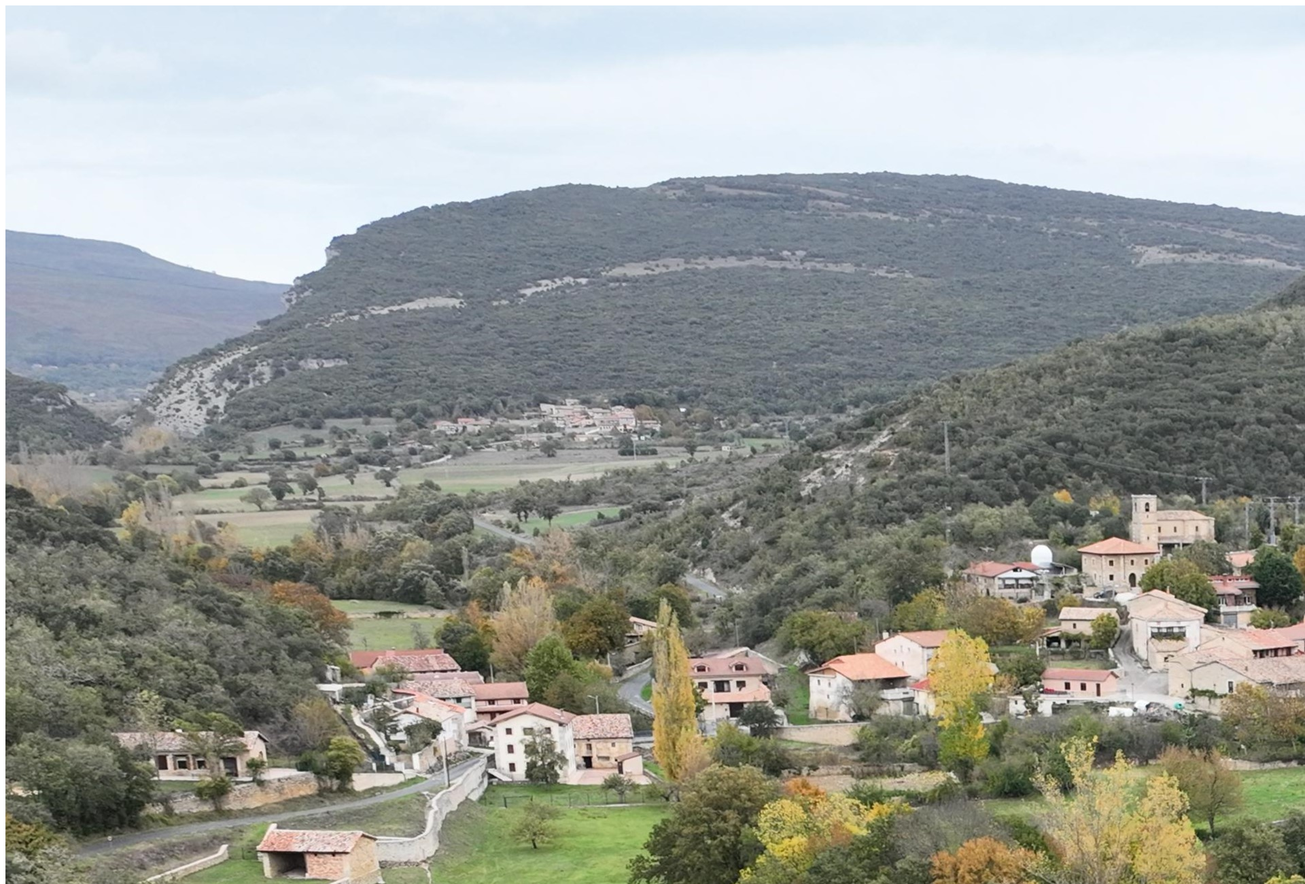
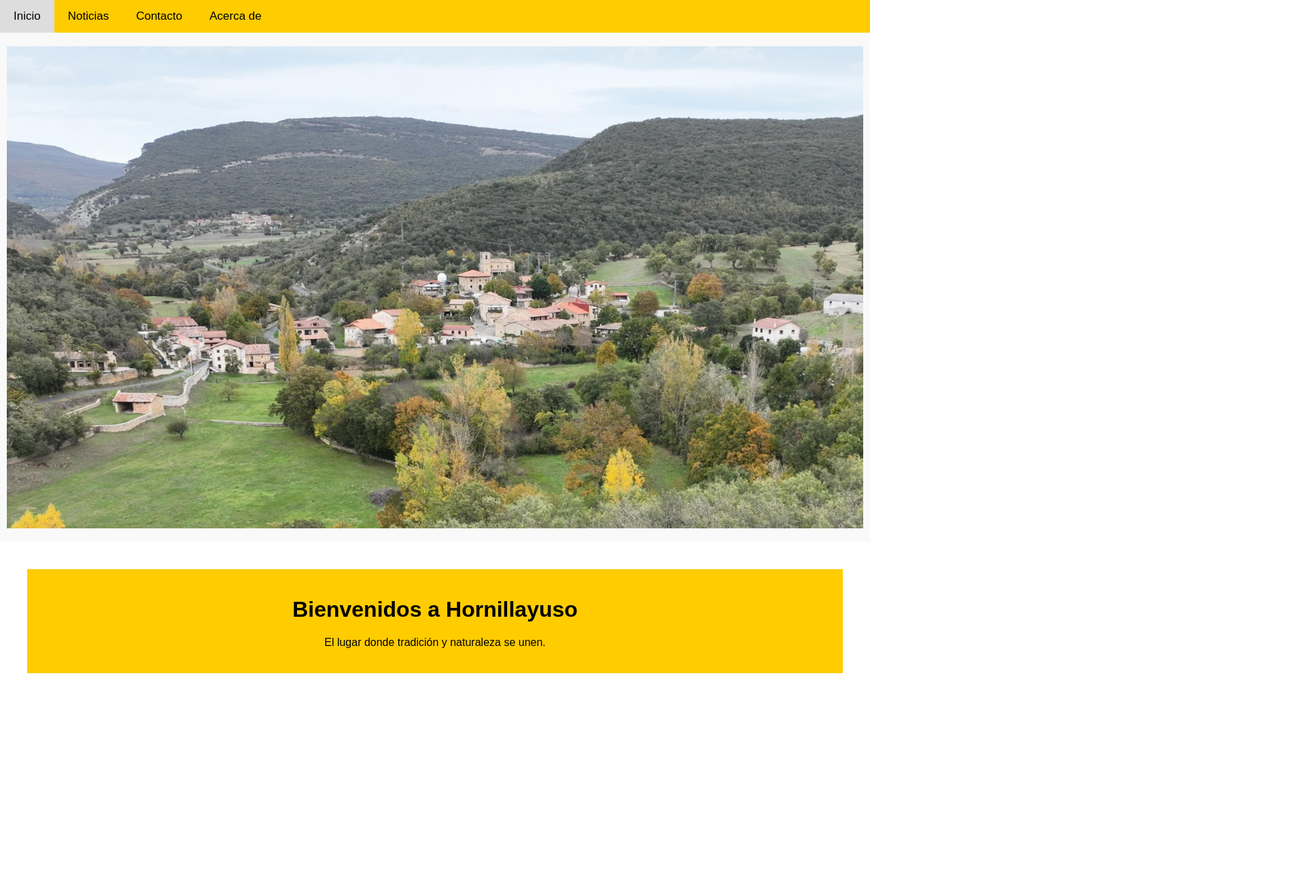
Before and after one commit to hornillayuso/hornillayuso.github.io, a plain HTML site: page index.html in a window 1280 px wide. Shown: the top 1300 px of the page at 68% size, 1920 px wide, since content can reach past the window. After the commit the page ends 1030 px from the top, so only its background shows below. Drawn offline with Linux system fonts and the light colour scheme.

Commit message:
Update index.html

```diff
--- a/index.html
+++ b/index.html
@@ -1,6 +1,79 @@
-<!-- ... el resto del código anterior se mantiene sin cambios ... -->
+<!DOCTYPE html>
+<html lang="es">
+<head>
+<meta charset="UTF-8">
+<meta name="viewport" content="width=device-width, initial-scale=1.0">
+<title>Bienvenidos a Hornillayuso</title>
+<style>
+  body {
+    font-family: 'Arial', sans-serif;
+    margin: 0;
+    padding: 0;
+    background-color: #fff;
+    color: #000;
+  }
+  .menu {
+    background-color: #ffcc00;
+    overflow: hidden;
+  }
+  .menu a {
+    float: left;
+    display: block;
+    color: #000;
+    text-align: center;
+    padding: 14px 20px;
+    text-decoration: none;
+    font-size: 17px;
+  }
+  .menu a:hover {
+    background-color: #ddd;
+    color: black;
+  }
+  .container {
+    padding: 20px;
+    text-align: center;
+  }
+  header {
+    background-color: #f9f9f9;
+    padding: 20px 10px;
+    text-align: center;
+  }
+  header img {
+    width: 100%;
+    max-width: 100%;
+    height: auto;
+    display: block;
+    margin-left: auto;
+    margin-right: auto;
+  }
+  .welcome-message {
+    margin: 20px;
+    padding: 20px;
+    background-color: #ffcc00;
+    color: #000;
+    text-align: center;
+  }
+</style>
+</head>
+<body>
+
+<div class="menu">
+  <a href="#home">Inicio</a>
+  <a href="#news">Noticias</a>
+  <a href="#contact">Contacto</a>
+  <a href="#about">Acerca de</a>
+</div>
+
 <header>
   <img src="/img/imagen.JPG" alt="Vista de Hornillayuso">
-  <h1>Tablón de Anuncios de Hornillayuso</h1>
 </header>
-<!-- ... el resto del código anterior se mantiene sin cambios ... -->
+
+<div class="container">
+  <div class="welcome-message">
+    <h1>Bienvenidos a Hornillayuso</h1>
+    <p>El lugar donde tradición y naturaleza se unen.</p>
+  </div>
+</div>
+
+</body>
+</html>
```
